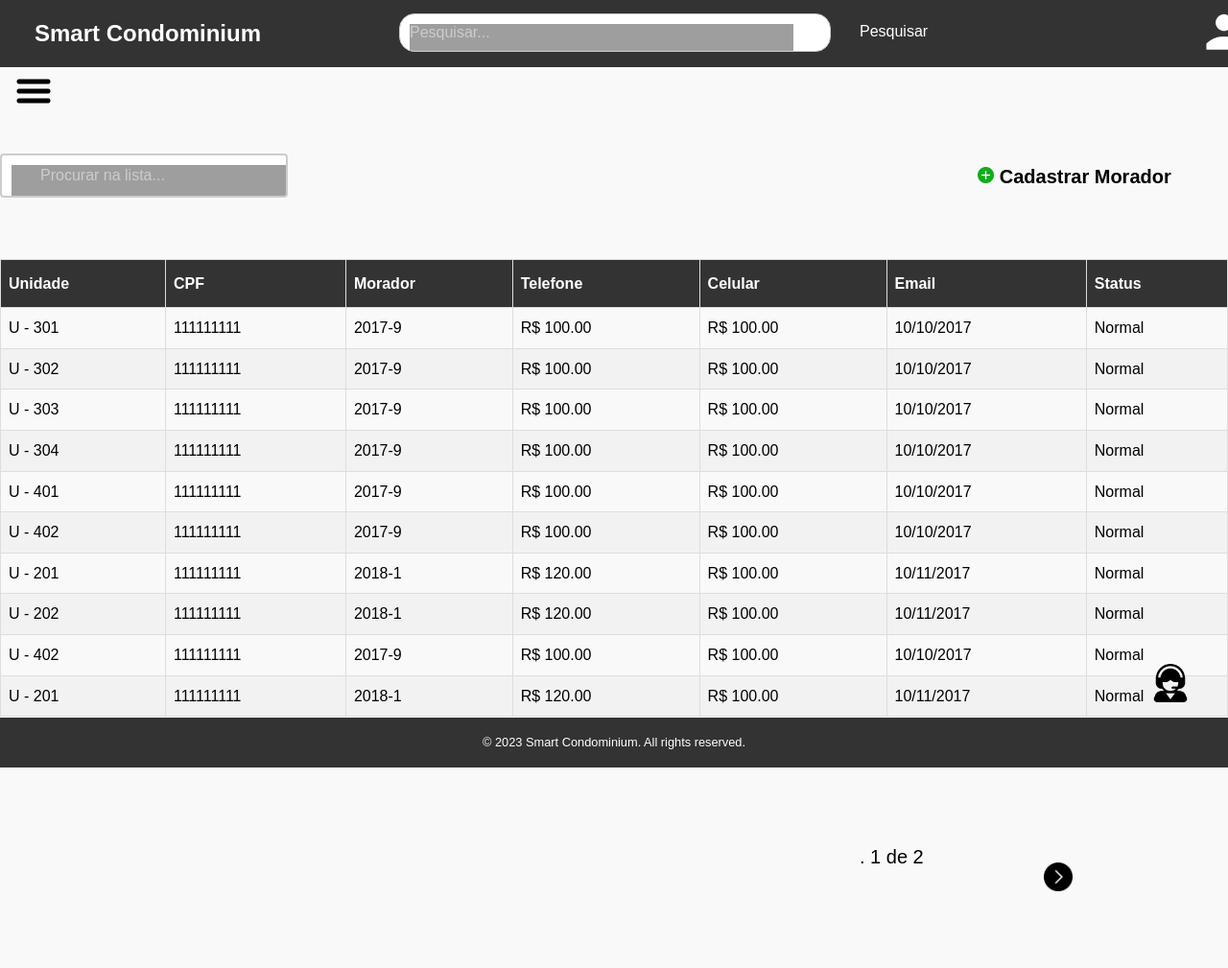
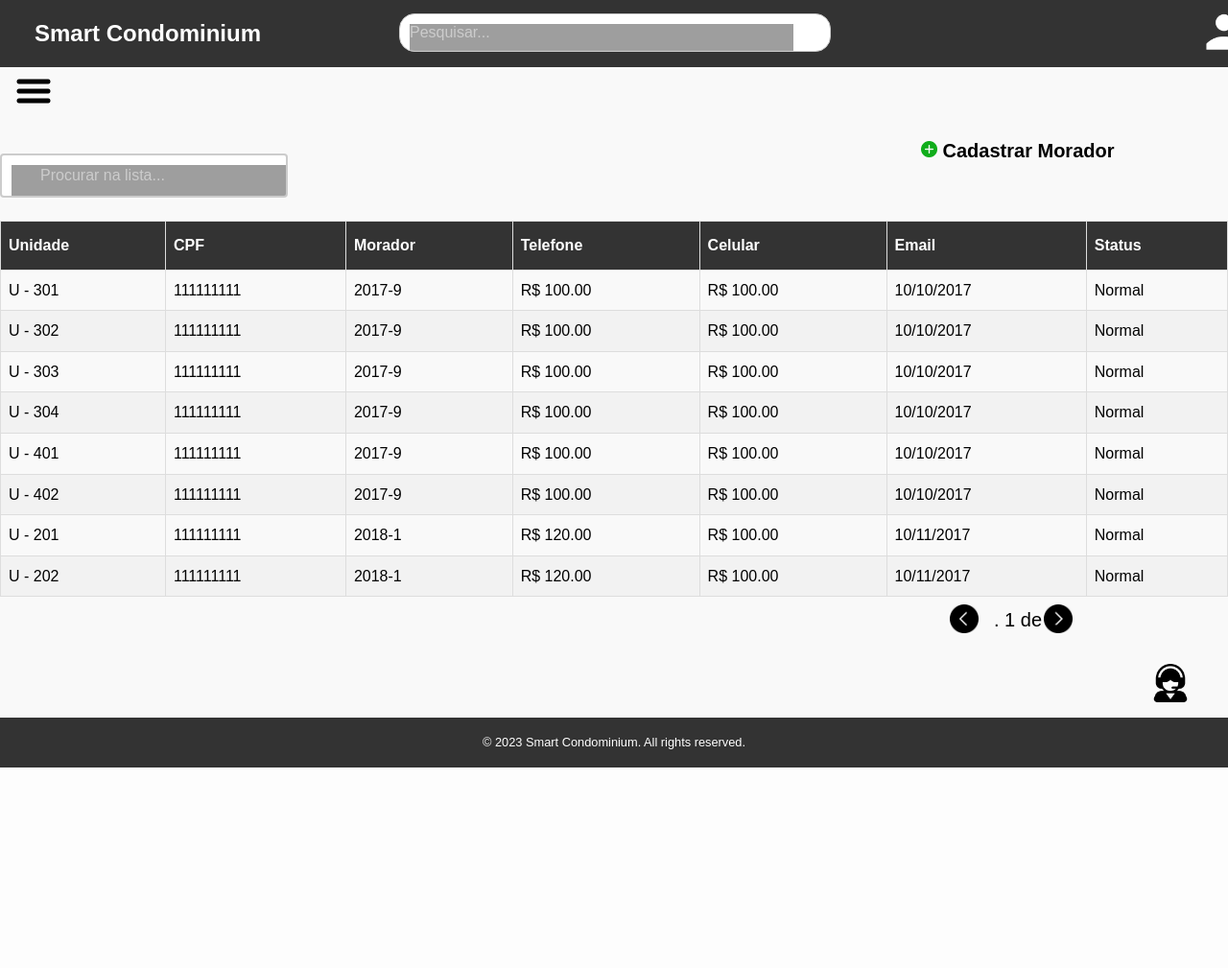
Before and after one commit to wilkerbruno/Smart-Condominium, a Flask app: page /residents in a window 1280 px wide. Shown: the whole page at 96% size. After the commit the page ends 800 px from the top, so only its background shows below. Run offline with Flask 3, Linux system fonts and the light colour scheme; parts of the project's set-up code (start-up, migrations or seed data) failed here and were passed over; grey boxes are pictures that could not be loaded.

Commit message:
pagina unidades
Alterações na pagina de unidades

```diff
--- a/condominio/static/css/cadastros.css
+++ b/condominio/static/css/cadastros.css
@@ -168,9 +168,7 @@
     width: 100%;
 }
 
-button:hover {
-    background-color: #666;
-}
+
 
 section {
     display: flex;
--- a/condominio/static/css/inicio.css
+++ b/condominio/static/css/inicio.css
@@ -209,6 +209,9 @@
 .n_page{
 
     font-size: 20px;
+    position: absolute;
+    margin-top: -110px;
+    margin-left: 140px;
 
 }
 
@@ -222,6 +225,15 @@
     font-size: 30px;
 }
 
+#prev{
+    margin-left: -98px;
+    margin-top: -12px;
+}
+
+#next{
+    margin-top: -100px;
+
+}
 
 /* suporte*/
 
@@ -430,14 +442,7 @@
     margin-bottom: 30px;
 }
 
-.cadastrar_condominio{
 
-    text-decoration: none;
-    margin-left: 75%;
-    margin-top: -4%;
-    font-size: 20px;
-
-}
 
 h2 a img{
 
@@ -461,6 +466,7 @@
     font-size: 16px;
     border: 1px solid #ccc;
     border-radius:16px;
+    position: fixed;
   }
 
   #search-button {
@@ -471,6 +477,13 @@
     font-size: 16px;
     cursor: pointer;
     border-radius: 20px;
+  }
+  .pesquisa{
+    position: fixed;
+  }
+
+  #myTable{
+    margin-top: 230px;
   }
 
   #search-button:hover {
@@ -542,8 +555,8 @@
 
   .botao_pesquisar{
     position: relative;
-    margin-left: 460px;
-    margin-top: -40px;
+    margin-left: 10px;
+    margin-top: 30px;
     width: 110px;
 
   }
--- a/condominio/static/css/todas_cobrancas.css
+++ b/condominio/static/css/todas_cobrancas.css
@@ -78,7 +78,8 @@
 
             text-decoration: none;
             margin-left: 75%;
-            margin-top: -3%;
+            margin-top: 11%;
             font-size: 20px;
+            position: fixed;
 
         }
--- a/condominio/templates/residents.html
+++ b/condominio/templates/residents.html
@@ -6,9 +6,11 @@
 
 
 
-    <input type="search" id="search" onkeyup="searchFunction()" placeholder="Procurar na lista..." title="Type in a name">
+<input type="search" id="search" class="pesquisa" onkeyup="searchFunction()" placeholder="Procurar na lista..."
+  title="Type in a name">
 
-    <h2  class="cadastrar_condominio"><a href="{{ url_for('cadastro_morador') }}"><img src="{{ url_for('static', filename='img/mais.png' )}}"/> Cadastrar Morador</a></h2>
+<h2 class="cadastrar_condominio"><a href="{{ url_for('cadastro_morador') }}"><img
+      src="{{ url_for('static', filename='img/mais.png' )}}" /> Cadastrar Morador</a></h2>
 
 
 <table id="myTable">
@@ -128,9 +130,11 @@
   </tbody>
 </table>
 <div class="pagination">
-        <button id="prev" class="btn_setas"><img class="setas" src="{{ url_for('static', filename='img/seta-esquerda.png' )}}"/></button>
+  <button id="prev" class="btn_setas"><img class="setas"
+      src="{{ url_for('static', filename='img/seta-esquerda.png' )}}" /></button>
   <a class="n_page"><span id="page-info"></span></a>
-        <button id="next" class="btn_setas" ><img class="setas" src="{{ url_for('static', filename='img/seta-direita.png' )}}"/></button>
+  <button id="next" class="btn_setas"><img class="setas"
+      src="{{ url_for('static', filename='img/seta-direita.png' )}}" /></button>
 </div>
 
 <script>
@@ -140,7 +144,7 @@
   const prevButton = document.getElementById("prev");
   const nextButton = document.getElementById("next");
   let currentRow = 0;
-let rowsPerPage = 11;
+  let rowsPerPage = 9;
 
   input.addEventListener("keyup", function (event) {
     let filterValue = event.target.value.toUpperCase();
--- a/condominio/templates/units.html
+++ b/condominio/templates/units.html
@@ -5,7 +5,7 @@
 
 
 
-    <input type="search" id="search" onkeyup="searchFunction()" placeholder="Procurar na lista..." title="Type in a name">
+    <input type="search" id="search" class="pesquisa" onkeyup="searchFunction()" placeholder="Procurar na lista..." title="Type in a name">
 
     <h2  class="cadastrar_condominio"><a href="{{ url_for('cadastro_unit') }}"><img src="{{ url_for('static', filename='img/mais.png' )}}"/> Cadastrar Unidade</a></h2>
 
@@ -201,7 +201,7 @@
 const prevButton = document.getElementById("prev");
 const nextButton = document.getElementById("next");
 let currentRow = 0;
-let rowsPerPage = 11;
+let rowsPerPage = 9;
 
 input.addEventListener("keyup", function (event) {
   let filterValue = event.target.value.toUpperCase();
```
Also changed, not shown: condominio/static/js/tabelas.js (added, +76 -0 lines). Lines whose indentation alone changed are shown as unchanged.
